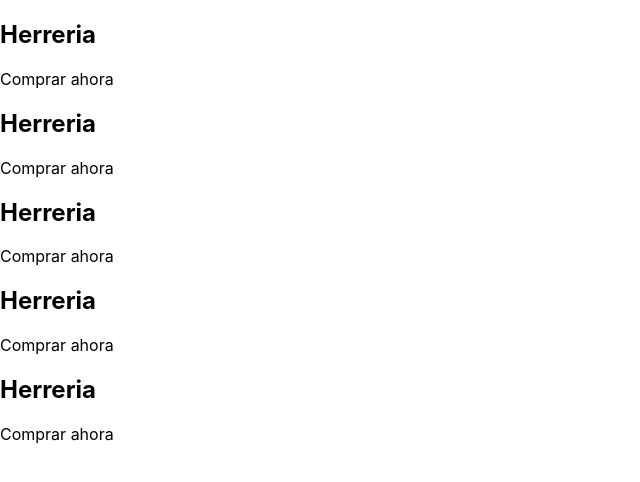
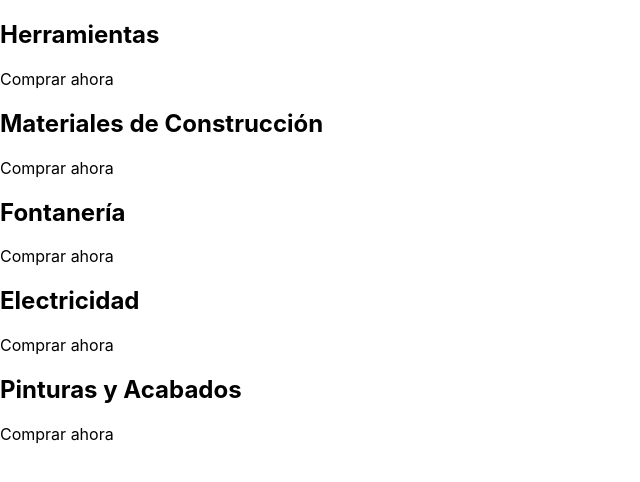
Before and after one commit to wfmendez/ferre-newlink-store-project, a React (Create React App) app: page / in a window 1280 px wide. Shown: the top 482 px of the page, without its empty margins (0-640 px from the left). Built offline with nearby package versions, Linux system fonts and the light colour scheme.

Commit message:
Configurando nuestras categorias

```diff
--- a/src/App.js
+++ b/src/App.js
@@ -1,41 +1,38 @@
 const App = () => {
+const categories = [
+  {
+    id: 1,
+    title: 'Herramientas',
+  },
+  {
+    id: 2,
+    title: 'Materiales de Construcción',
+  },
+  {
+    id: 3,
+    title: 'Fontanería',
+  },
+  {
+    id: 4,
+    title: 'Electricidad',
+  },
+  {
+    id: 5,
+    title: 'Pinturas y Acabados',
+  }
+]
+
   return (
     <div className="categories-container">
-      <div className="category-container">
+      {categories.map(({title}) => (
+        <div className="category-container">
         {/* <img /> */}
         <div className="category-body-container">
-          <h2>Herreria</h2>
+          <h2>{title}</h2>
           <p>Comprar ahora</p>
         </div>
       </div>
-      <div className="category-container">
-        {/* <img /> */}
-        <div className="category-body-container">
-          <h2>Herreria</h2>
-          <p>Comprar ahora</p>
-        </div>
-      </div>
-      <div className="category-container">
-        {/* <img /> */}
-        <div className="category-body-container">
-          <h2>Herreria</h2>
-          <p>Comprar ahora</p>
-        </div>
-      </div>
-      <div className="category-container">
-        {/* <img /> */}
-        <div className="category-body-container">
-          <h2>Herreria</h2>
-          <p>Comprar ahora</p>
-        </div>
-      </div>
-      <div className="category-container">
-        {/* <img /> */}
-        <div className="category-body-container">
-          <h2>Herreria</h2>
-          <p>Comprar ahora</p>
-        </div>
-      </div>
+      ))}
     </div>
   );
 }
```
